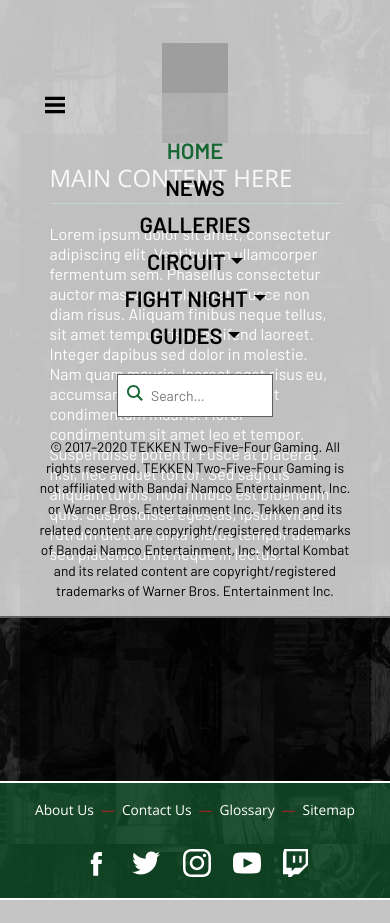
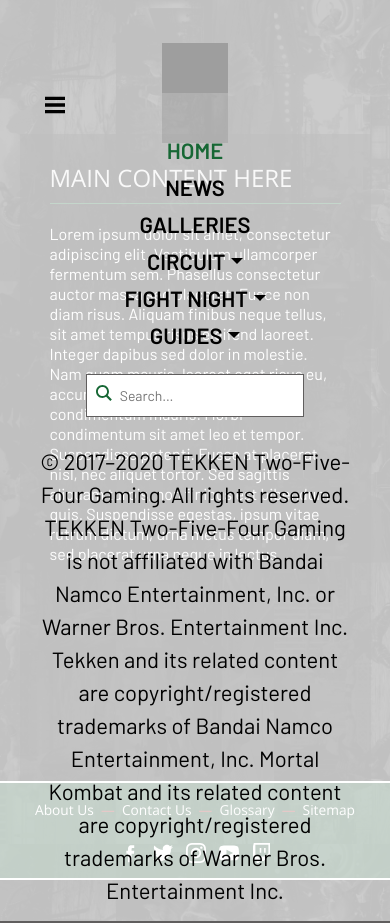
Before and after one commit to TEKKEN-254/client, a PHP site: page /_templates/template-raw.html in a window 390 px wide, after a click that opens the changed part. Before the commit the page ends 900 px from the top, so only its background shows below. Run offline with PHP 8.4, Linux system fonts and the light colour scheme; grey boxes are pictures that could not be loaded.

Commit message:
Responsive design adjustments

```diff
--- a/assets/css/main.css
+++ b/assets/css/main.css
@@ -252,7 +252,7 @@ header {
 
 .mobile-search {
     display: none;
-    margin: 20px auto;
+    margin: 1.25rem auto;
 }
 
 input[type=search] {
--- a/assets/css/responsive.css
+++ b/assets/css/responsive.css
@@ -88,14 +88,13 @@
         margin: auto;
     }
     .socials,
-    .search-bar,
-    .footer>p {
+    .search-bar {
         display: none;
     }
     .mobile-search {
         display: block;
-        width: 50%;
-        margin-top: 20px;
+        width: 70%;
+        margin: 1.25rem auto 0.875rem auto;
     }
     .navbar-toggler {
         position: absolute;
@@ -124,9 +123,19 @@
         z-index: initial;
         text-align: center;
     }
-    nav p {
-        font-size: 0.859375rem !important;
-        margin-top: 0 !important;
+    .nav-socials {
+        display: flex;
+        width: 100%;
+        margin-bottom: 1rem;
+        flex-direction: row;
+        align-items: center;
+        justify-content: center;
+    }
+    .nav-socials img {
+        display: inline-block;
+        margin: 0.7rem;
+        height: 1.75rem;
+        transition: opacity 0.25s ease-in-out;
     }
     .guides-tabs {
         justify-content: flex-start;
@@ -198,7 +207,7 @@
     }
     /* FOOTER ELEMENTS */
     .footer {
-        width: 100%;
+        width: 90%;
     }
     .footer ul {
         margin: 10px auto;
@@ -206,18 +215,8 @@
     .footer ul li {
         font-size: 0.859375rem;
     }
-    .footer-socials {
-        display: flex;
-        width: 100%;
-        flex-direction: row;
-        align-items: center;
-        justify-content: center;
-    }
-    .footer-socials img {
-        display: inline-block;
-        margin: 0.7rem;
-        height: 1.75rem;
-        transition: opacity 0.25s ease-in-out;
+    .footer>p {
+        font-size: 0.625rem !important;
     }
     /* Other */
     .instagram-media {
```
Also changed, not shown: _includes/footer.html (+1 -8 lines), _includes/header.html (+7 -2 lines).
